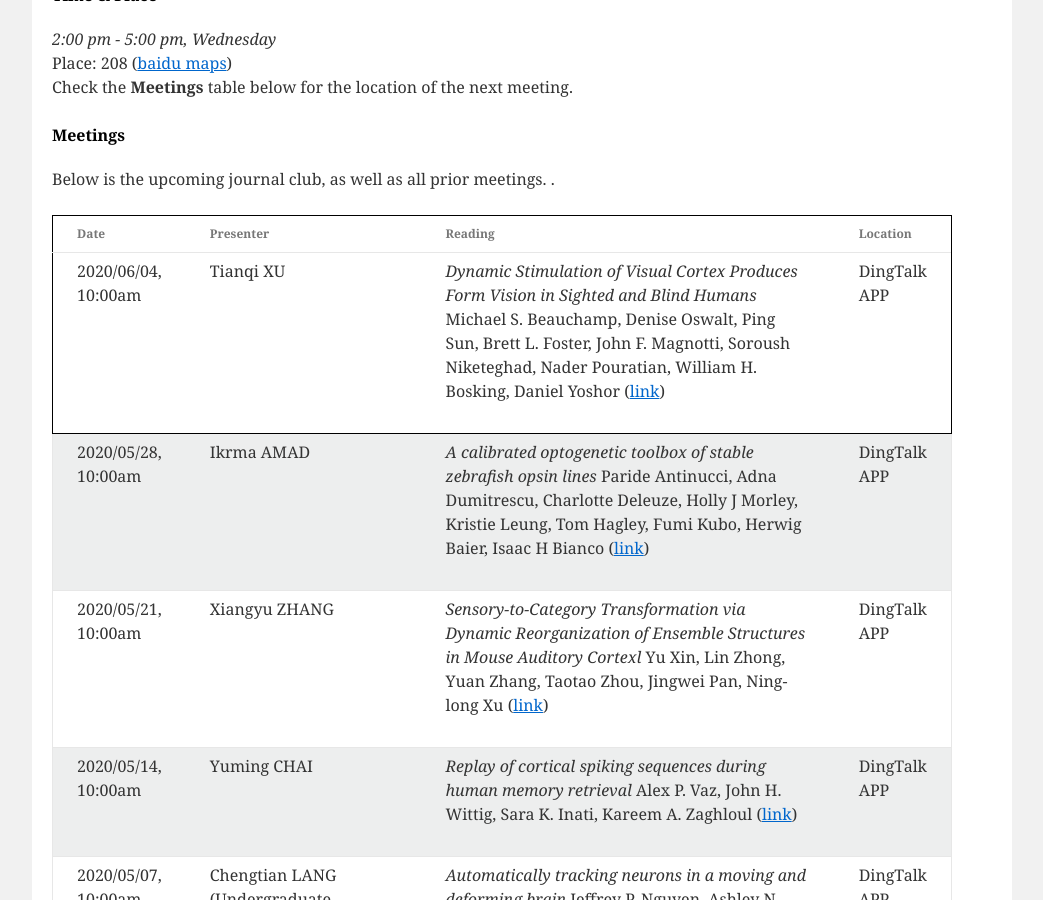
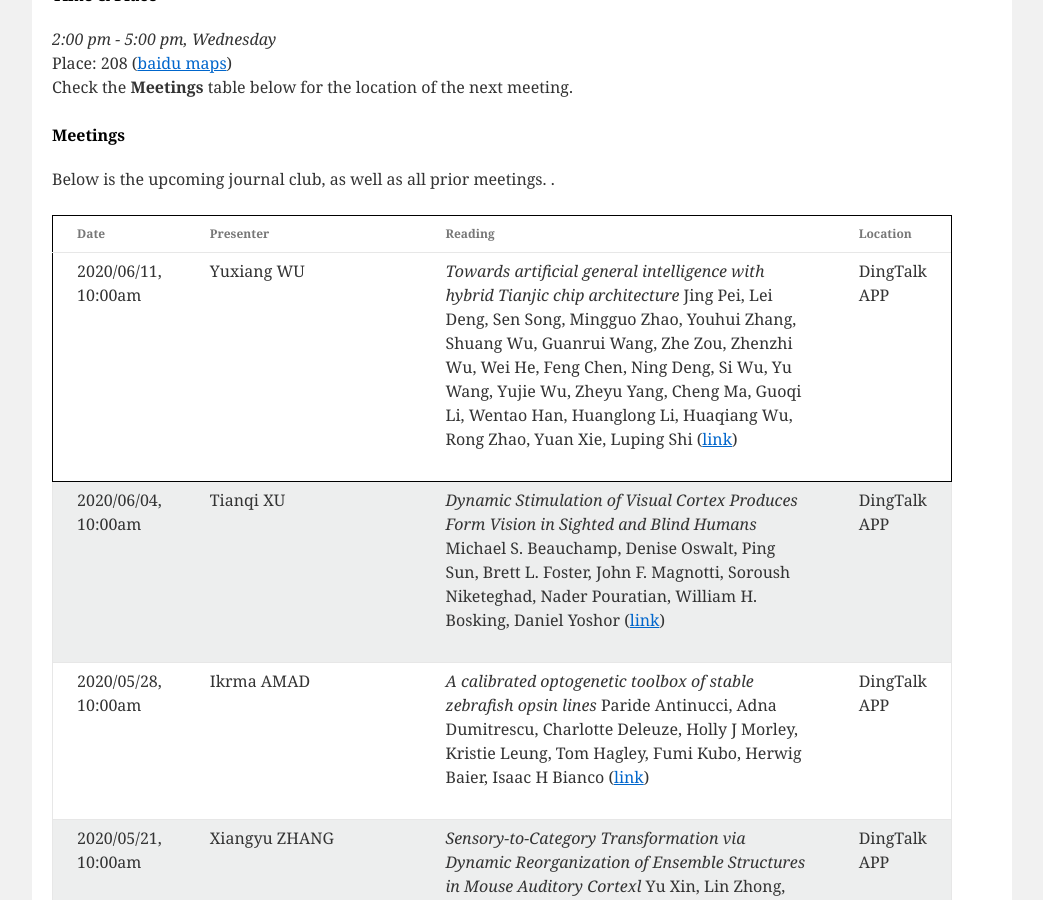
Before and after one commit to CNeuroUSTC/CNeuroUSTC.github.io, a Jekyll site: the page built from index.html, in a window 1280 px wide and 900 px high, scrolled down 739 px. Shown: the whole window, without its empty margins (118-1161 px from the left). Built offline with Jekyll 4.4.1, drawn with Linux system fonts in a browser that asks for light colours.

Commit message:
2020/06/11, 10:00am

```diff
--- a/_data/meeting_info.yml
+++ b/_data/meeting_info.yml
@@ -1,3 +1,11 @@
+- presenter: Yuxiang WU
+  date: 2020/06/11, 10:00am
+  paper: "Towards artificial general intelligence with hybrid Tianjic chip architecture"
+  url: "https://www.nature.com/articles/s41586-019-1424-8"
+  pdf: "None"
+  authors: "Jing Pei, Lei Deng, Sen Song, Mingguo Zhao, Youhui Zhang, Shuang Wu, Guanrui Wang, Zhe Zou, Zhenzhi Wu, Wei He, Feng Chen, Ning Deng, Si Wu, Yu Wang, Yujie Wu, Zheyu Yang, Cheng Ma, Guoqi Li, Wentao Han, Huanglong Li, Huaqiang Wu, Rong Zhao, Yuan Xie, Luping Shi"
+  location: DingTalk APP
+
 - presenter: Tianqi XU
   date: 2020/06/04, 10:00am
   paper: "Dynamic Stimulation of Visual Cortex Produces Form Vision in Sighted and Blind Humans"
```
